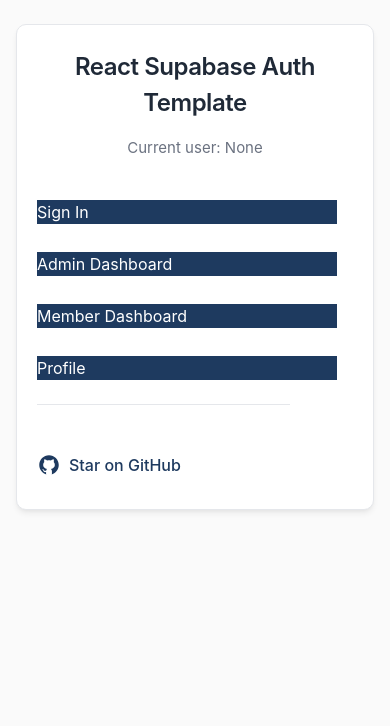
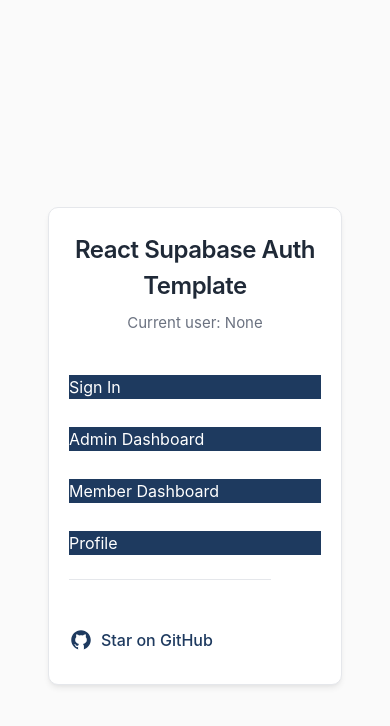
Before and after one commit to DataMnk/nlp-formation-hub, a React (Vite) app: page / in a window 390 px wide. Shown: the top 726 px of the page. Built offline with nearby package versions, Linux system fonts and the light colour scheme; no server answers.

Commit message:
UI: minimal elegant light redesign + responsive system

```diff
--- a/src/index.css
+++ b/src/index.css
@@ -448,3 +448,39 @@
   width: auto;
   min-width: 88px;
 }
+
+/* Home page only: vertical center, wider card, grid actions */
+.home-layout {
+  min-height: 100vh;
+  display: flex;
+  align-items: center;
+  justify-content: center;
+  padding: 2rem;
+  width: 100%;
+}
+
+.home-layout .main-container {
+  max-width: 680px;
+}
+
+.home-layout .header-text {
+  margin-bottom: 0.5rem;
+}
+
+.home-layout .home-subtitle {
+  text-align: center;
+  margin-bottom: 1.5rem;
+}
+
+.home-layout .dashboard-actions {
+  display: grid;
+  grid-template-columns: repeat(auto-fit, minmax(180px, 1fr));
+  gap: 0.75rem;
+  margin-top: 1.5rem;
+}
+
+.home-layout .dashboard-actions a,
+.home-layout .dashboard-actions button {
+  flex: none;
+  min-width: 0;
+}
--- a/src/pages/HomePage.tsx
+++ b/src/pages/HomePage.tsx
@@ -6,9 +6,10 @@
   const { session } = useSession();
   return (
     <main>
-      <section className="main-container" style={{ position: "relative" }}>
+      <div className="home-layout">
+        <section className="main-container">
           <h1 className="header-text">React Supabase Auth Template</h1>
-        <p className="text-muted" style={{ textAlign: "center", marginBottom: "1.5rem" }}>
+          <p className="text-muted home-subtitle">
             Current user: {session?.user.email || "None"}
           </p>
 
@@ -46,6 +47,7 @@
             Star on GitHub
           </Link>
         </section>
+      </div>
     </main>
   );
 };
```
Lines whose indentation alone changed are shown as unchanged.
